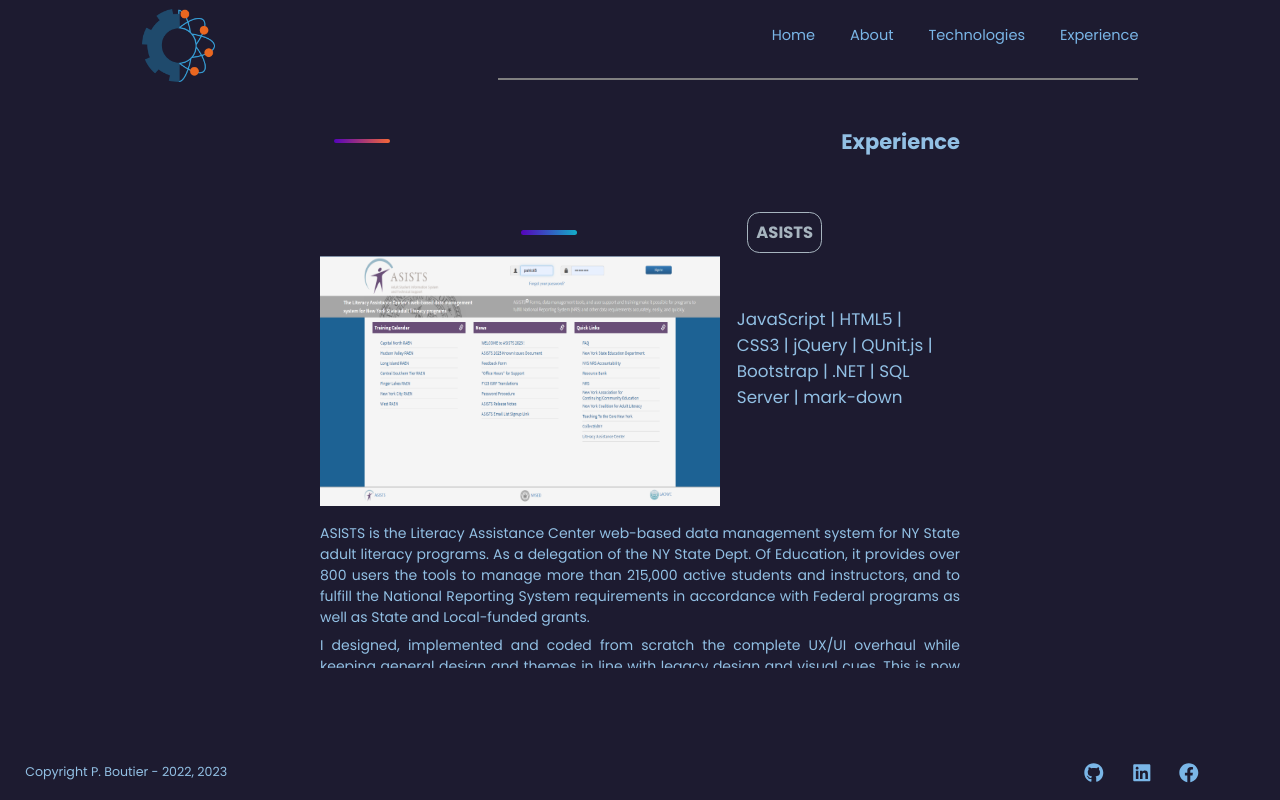
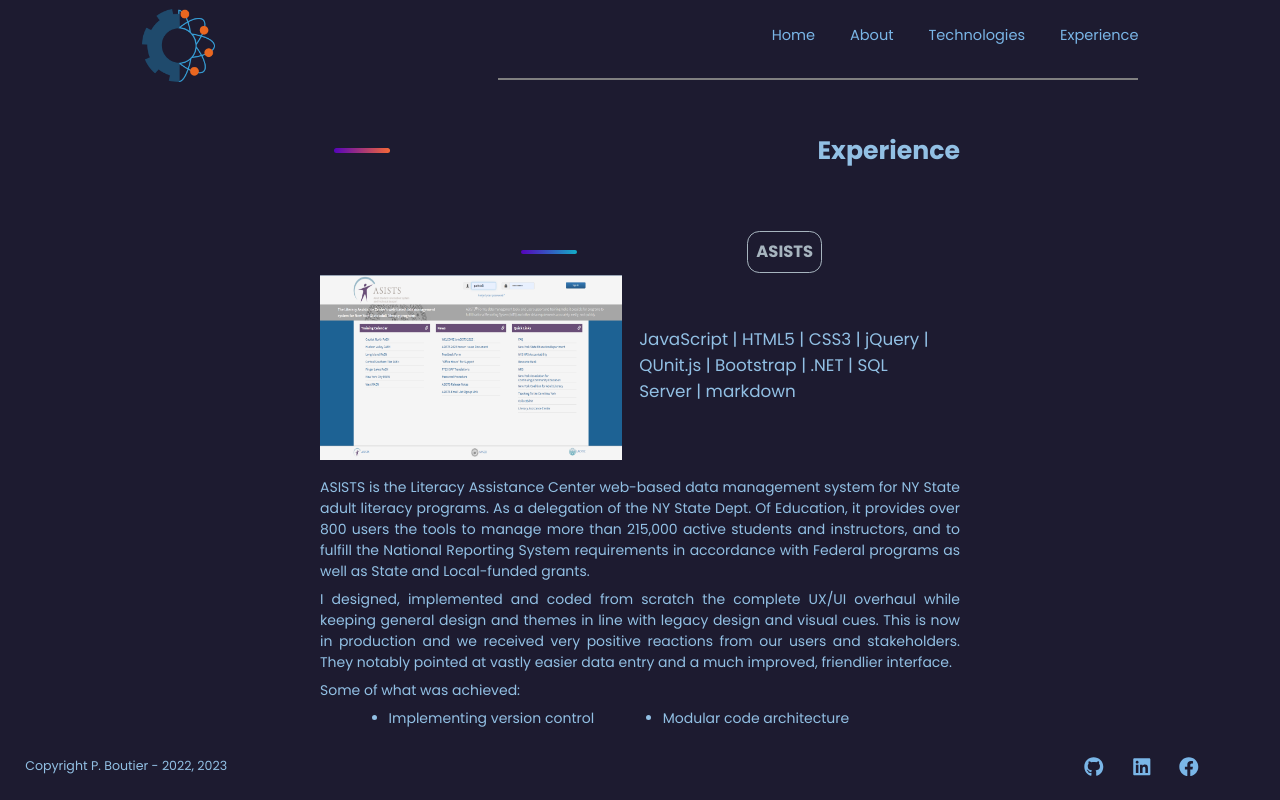
Before and after one commit to wildapt01/portfolio-next-1, a Next.js app: page /experience in a window 1280 px wide. Built offline with nearby package versions, Linux system fonts and the light colour scheme.

Commit message:
Modify styles

```diff
--- a/components/ProjectCard.js
+++ b/components/ProjectCard.js
@@ -7,7 +7,7 @@ const ProjectCard = ({ props }) => {
   const pointsLeft = points.slice(0, 4);
   const pointsRight = points.slice(4);
   return (
-    <>
+    <div className={styles.card}>
       <div className={styles.card_title}>
         <AltDivider />
         <h3>
@@ -40,7 +40,7 @@ const ProjectCard = ({ props }) => {
           </ul>
         </div>
       </div>
-    </>
+    </div>
   );
 };
 
--- a/components/textContent.js
+++ b/components/textContent.js
@@ -41,7 +41,7 @@ export const techCards = [
 export const projectsText = [
   {
     title: "ASISTS",
-    tech: "JavaScript | HTML5 | CSS3 | jQuery | QUnit.js | Bootstrap | .NET | SQL Server | mark-down",
+    tech: "JavaScript | HTML5 | CSS3 | jQuery | QUnit.js | Bootstrap | .NET | SQL Server | markdown",
     parags: [
       "ASISTS is the Literacy Assistance Center web-based data management system for NY State adult literacy programs. As a delegation of the NY State Dept. Of Education, it provides over 800 users the tools to manage more than 215,000 active students and instructors, and to fulfill the National Reporting System requirements in accordance with Federal programs as well as State and Local-funded grants.",
       "I designed, implemented and coded from scratch the complete UX/UI overhaul while keeping general design and themes in line with legacy design and visual cues. This is now in production and we received very positive reactions from our users and stakeholders. They notably pointed at vastly easier data entry and a much improved, friendlier interface.",
--- a/styles/Footer.module.css
+++ b/styles/Footer.module.css
@@ -17,7 +17,7 @@
   padding: 1em 1em;
 }
 .footer {
-  padding-top: 1.5%;
+  padding-top: 1%;
   position: fixed;
   bottom: 0;
   left: 0;
--- a/styles/Projects.module.css
+++ b/styles/Projects.module.css
@@ -1,3 +1,7 @@
+.card:last-of-type {
+  margin-top: 10%;
+}
+
 .card_text {
   text-align: justify;
   font-size: 1em;
@@ -36,6 +40,10 @@
   padding-left: 1em;
   padding-top: 3em;
 }
+.card_header img {
+  width: 18em;
+  height: 11em;
+}
 .card_title > h3 {
   width: 10vw;
 }
@@ -43,7 +51,7 @@
   -ms-overflow-style: none; /* for Internet Explorer, Edge */
   scrollbar-width: none; /* for Firefox */
   overflow-y: scroll;
-  height: 60vh;
+  height: 65vh;
 }
 
 .scrolling::-webkit-scrollbar {
--- a/styles/globals.css
+++ b/styles/globals.css
@@ -25,7 +25,7 @@ Link {
   margin: 1.5em 0;
 }
 .container h2 {
-  font-size: 1.5em;
+  font-size: 1.8em;
   margin: 1.5em 0;
 }
 .text_lg,
```
